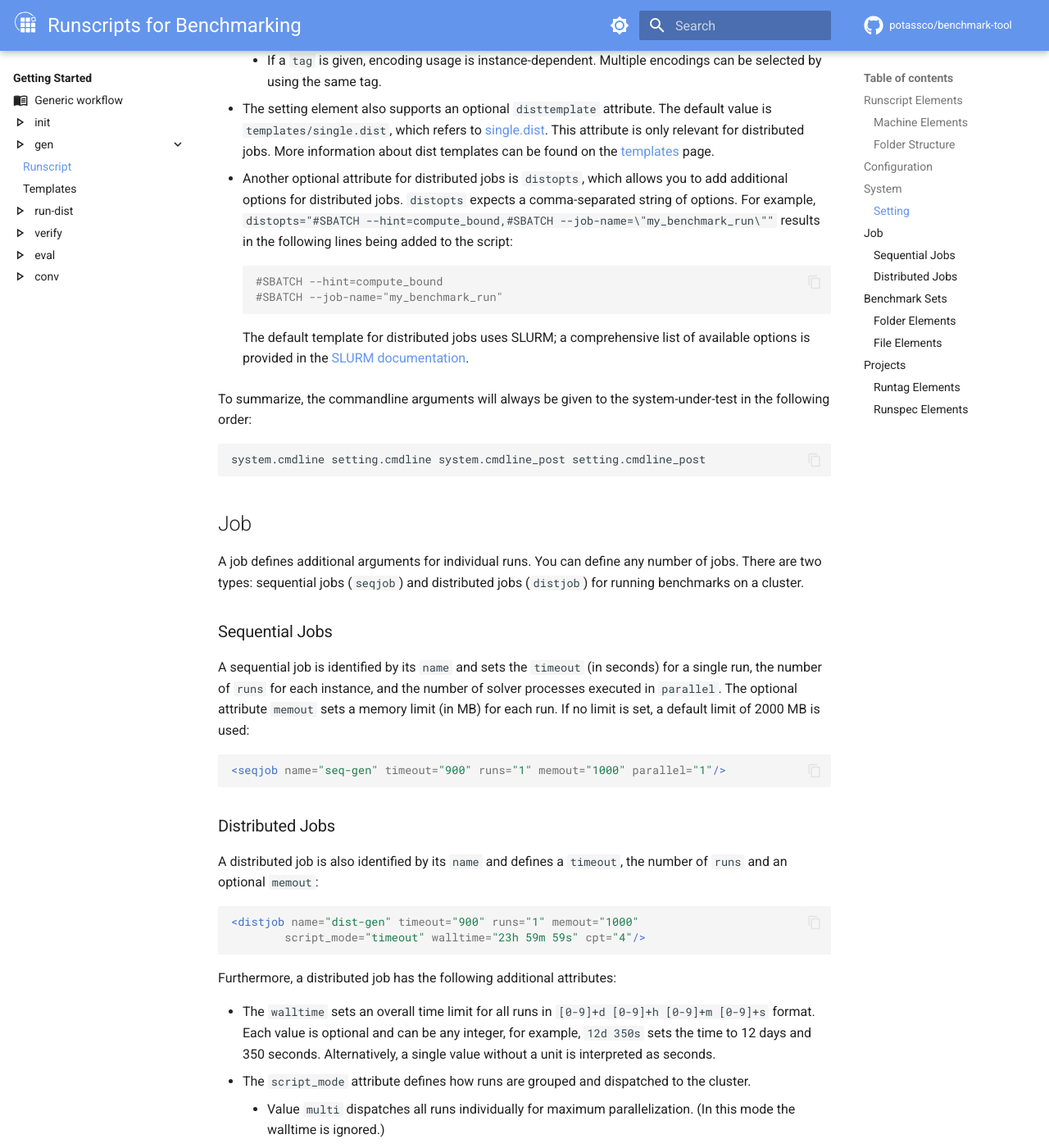
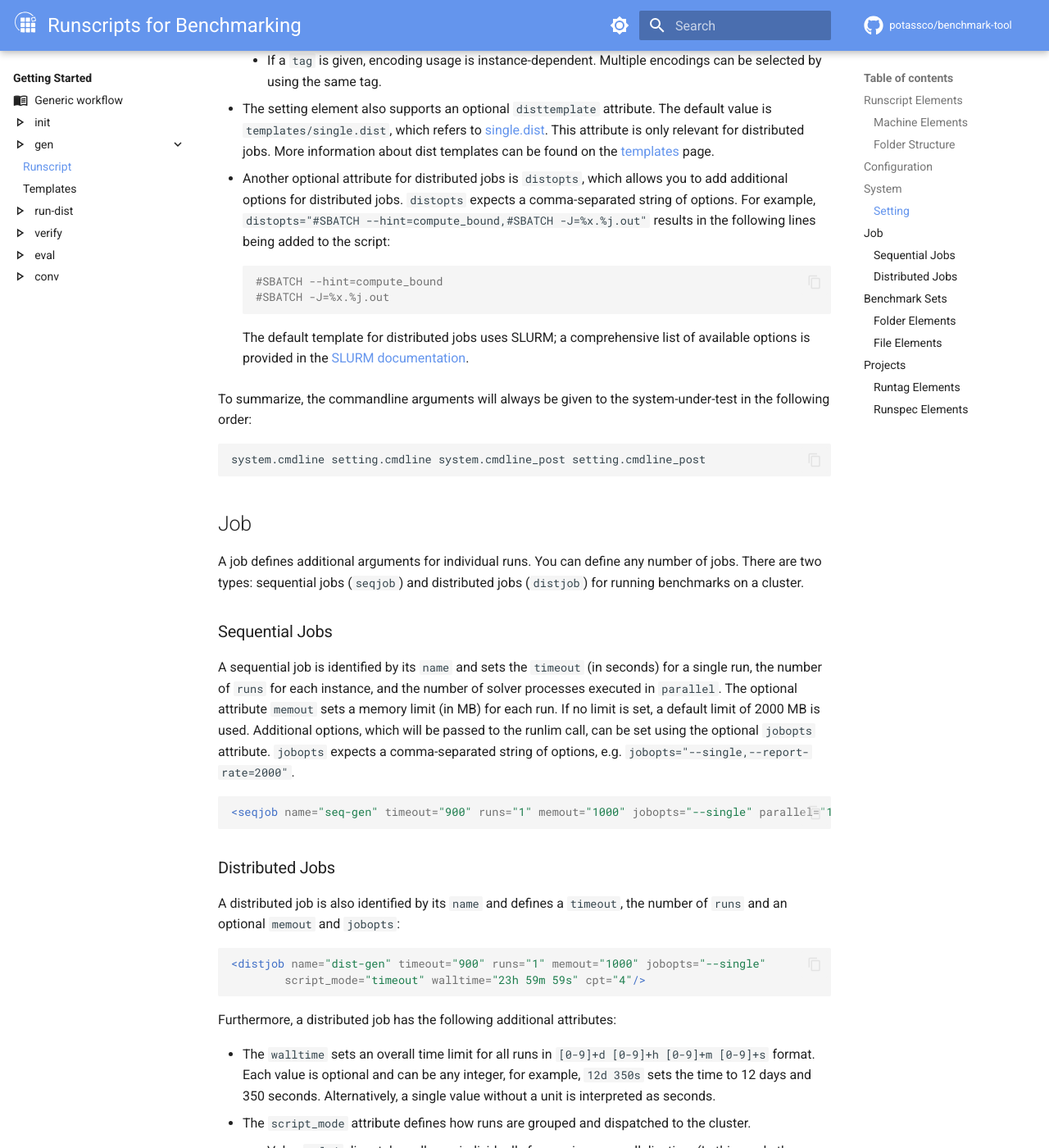
Before and after one commit to potassco/benchmark-tool, an MkDocs documentation site: the page built from docs/getting_started/gen/runscript.md, in a window 1280 px wide and 1400 px high, scrolled down 2955 px. Shown: the whole window at 82% size. Built offline with MkDocs 1.6.1 and Material for MkDocs 9.7.7, drawn with Linux system fonts in a browser that asks for light colours; comment, search, counter and statistics services are not loaded.

Commit message:
Update documentation

````diff
--- a/docs/getting_started/gen/runscript.md
+++ b/docs/getting_started/gen/runscript.md
@@ -140,13 +140,13 @@ attribute is only relevant for distributed jobs. More information about dist
 templates can be found on the [templates] page.
 - Another optional attribute for distributed jobs is `distopts`, which allows
     you to add additional options for distributed jobs. `distopts` expects a
-    comma-separated string of options. For example, `distopts="#SBATCH
-    --hint=compute_bound,#SBATCH --job-name=\"my_benchmark_run\""` results in
+    comma-separated string of options. For example,
+    `distopts="#SBATCH --hint=compute_bound,#SBATCH -J=%x.%j.out"` results in
     the following lines being added to the script:
 
     ```bash
     #SBATCH --hint=compute_bound
-    #SBATCH --job-name="my_benchmark_run"
+    #SBATCH -J=%x.%j.out
     ```
 
     The default template for distributed jobs uses SLURM; a comprehensive list
@@ -171,19 +171,22 @@ A sequential job is identified by its `name` and sets the `timeout` (in
 seconds) for a single run, the number of `runs` for each instance, and
 the number of solver processes executed in `parallel`. The optional
 attribute `memout` sets a memory limit (in MB) for each run. If no limit
-is set, a default limit of 2000 MB is used:
+is set, a default limit of 2000 MB is used. Additional options, which will be
+passed to the runlim call, can be set using the optional `jobopts` attribute.
+`jobopts` expects a comma-separated string of options, e.g.
+`jobopts="--single,--report-rate=2000"`.
 
 ```xml
-<seqjob name="seq-gen" timeout="900" runs="1" memout="1000" parallel="1"/>
+<seqjob name="seq-gen" timeout="900" runs="1" memout="1000" jobopts="--single" parallel="1"/>
 ```
 
 ### Distributed Jobs
 
 A distributed job is also identified by its `name` and defines a `timeout`,
-the number of `runs` and an optional `memout`:
+the number of `runs` and an optional `memout` and `jobopts`:
 
 ```xml
-<distjob name="dist-gen" timeout="900" runs="1" memout="1000"
+<distjob name="dist-gen" timeout="900" runs="1" memout="1000" jobopts="--single"
         script_mode="timeout" walltime="23h 59m 59s" cpt="4"/>
 ```
 
--- a/mkdocs.yml
+++ b/mkdocs.yml
@@ -152,7 +152,7 @@ nav:
         - reference/api/result/index.md
         - Classes: reference/api/result/result.md
         - Parser: reference/api/result/parser.md
-        - ODS Gen: reference/api/result/ods_gen.md
+        - XLSX Gen: reference/api/result/xlsx_gen.md
       - Tools: reference/api/tools.md
       - Entry Points: reference/api/entry_points.md
   - Community:
````
Also changed, not shown: docs/getting_started/gen/index.md (+3 -0 lines), docs/getting_started/workflow/index.md (+5 -6 lines), docs/reference/api/result/xlsx_gen.md (renamed from docs/reference/api/result/ods_gen.md, +2 -2 lines).
